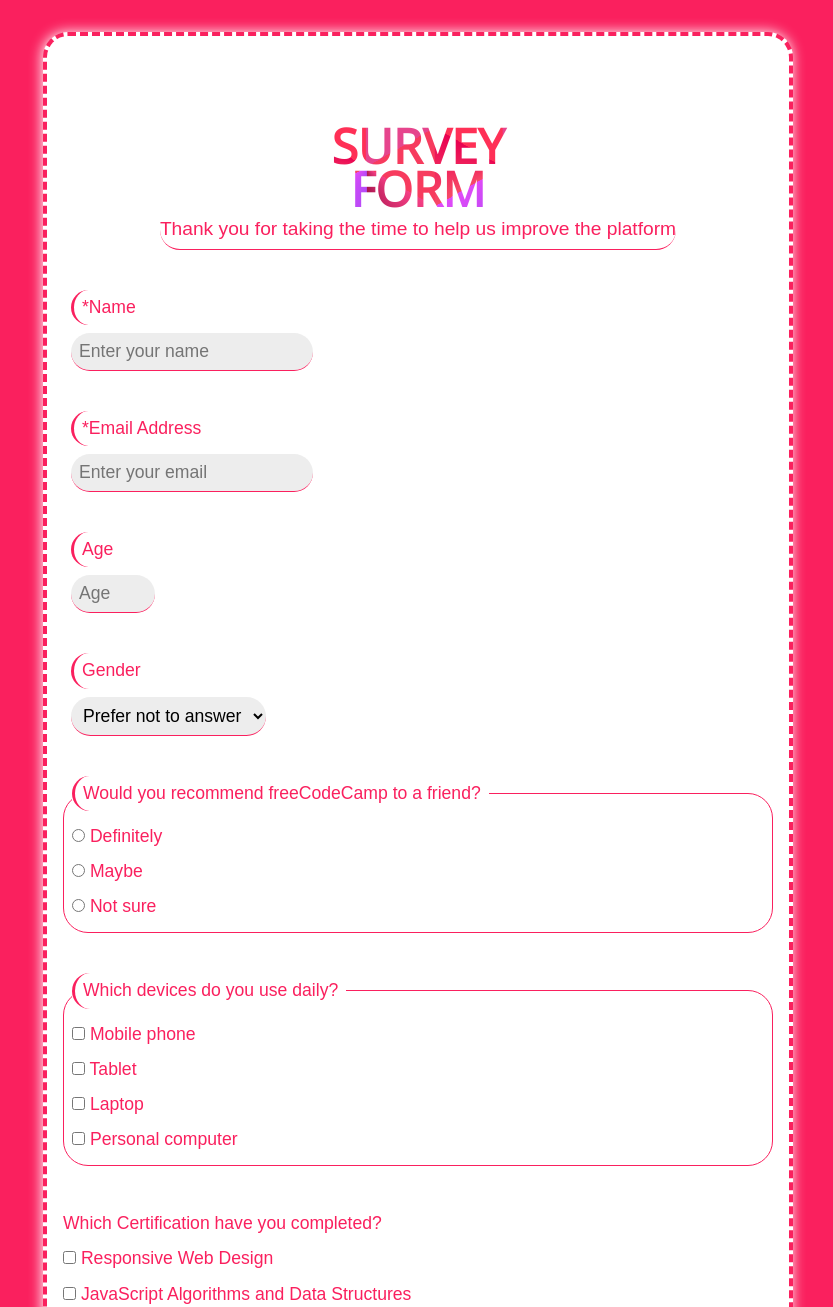
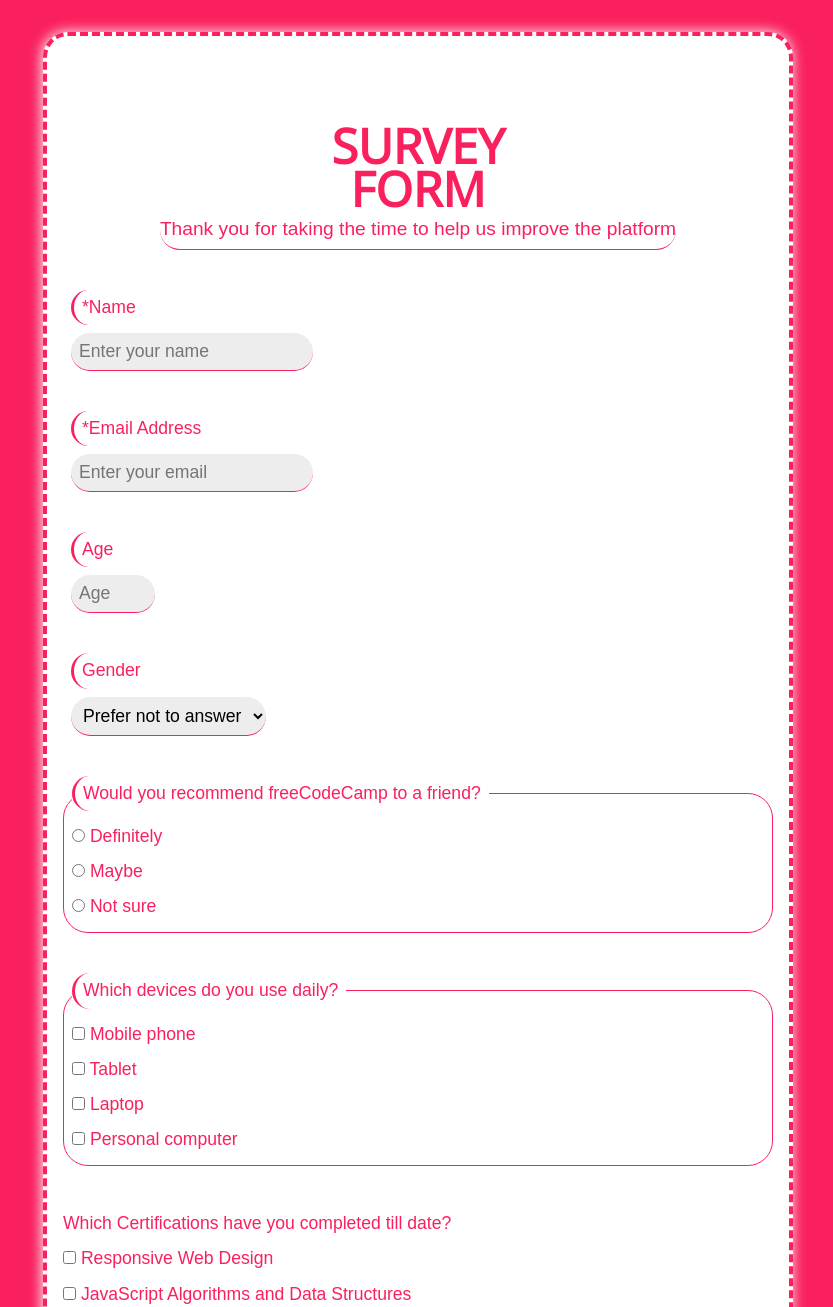
Before and after one commit to salma2vec/WebTech, a plain HTML site: page Survey Form/index.html in a window 1280 px wide. Shown: the top 1307 px of the page, without its empty margins (222-1055 px from the left). Drawn offline with nearby package versions, Linux system fonts and the light colour scheme; a web font is replaced by a local one.

Commit message:
Update index.html

```diff
--- a/Survey Form/index.html
+++ b/Survey Form/index.html
@@ -1,4 +1,6 @@
 <script src="https://cdn.freecodecamp.org/testable-projects-fcc/v1/bundle.js"></script>
+
+
 <!--
 
 Hello Camper!
@@ -14,7 +16,6 @@ For now, the test suite only works in Chrome! Please read the README below in th
   <meta charset="UTF-8">
   <meta name="viewport" content="width=device-width, initial-scale=1.0">
   <meta http-equiv="X-UA-Compatible" content="ie=edge">
-
   <title>Survey form</title>
   <meta name="description" content="Survey form">
   <link rel="stylesheet" type="text/css" href="style.css">
@@ -22,7 +23,7 @@ For now, the test suite only works in Chrome! Please read the README below in th
 
 <body>
   <div class="container-form">
-    <h1 id="title" class="rainbow-text">
+    <h1 id="title">
        <center>Survey Form</center></h1>
  <center>   <p id="description">Thank you for taking the time to help us improve the platform</p> </center>
 
@@ -74,7 +75,7 @@ For now, the test suite only works in Chrome! Please read the README below in th
       </fieldset>
                       <div>
               <p class="check-heading">
-                Which Certification have you completed?
+                Which Certifications have you completed till date?
               </p>
               <div class="form-check">
                 <label class="form-check-label">
```
